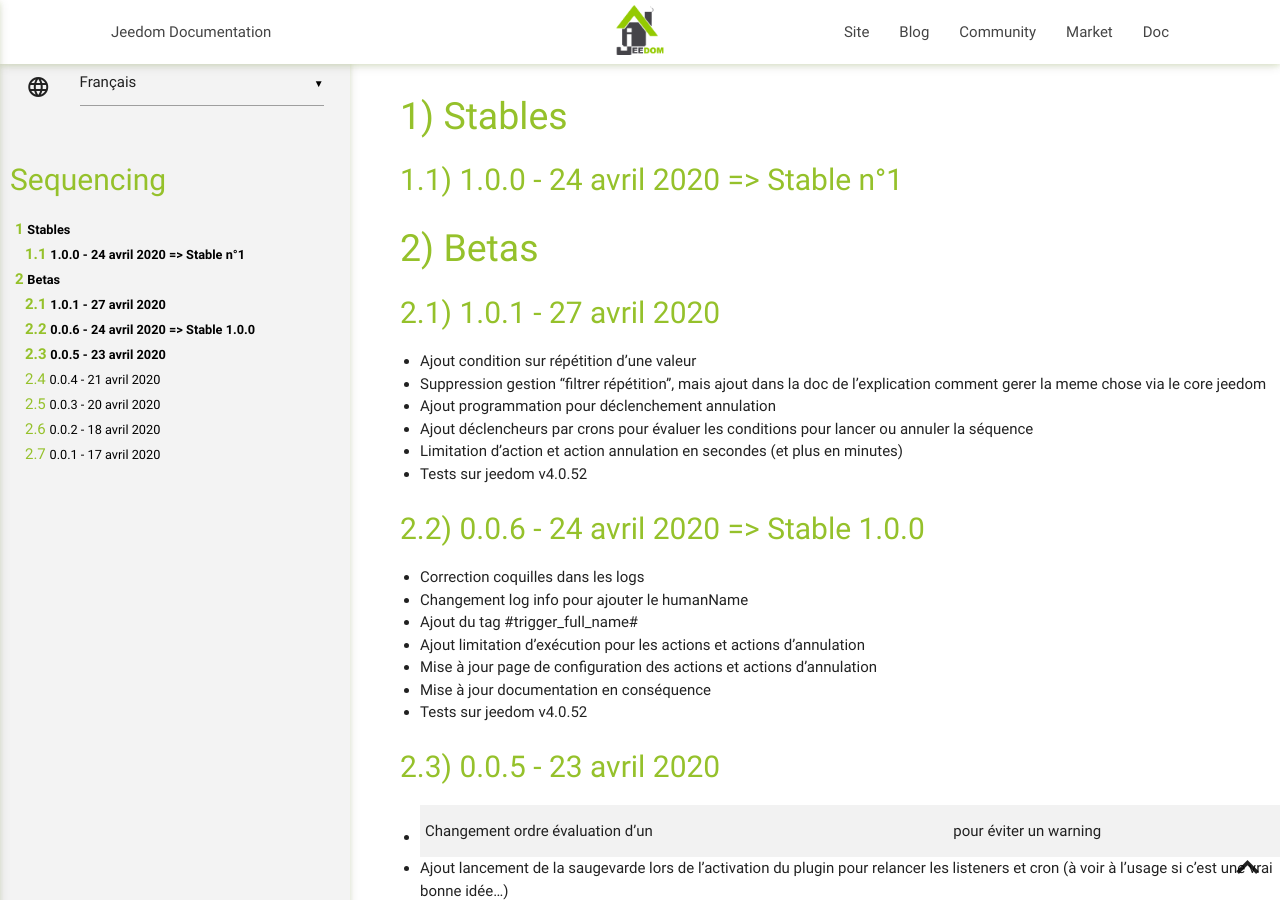
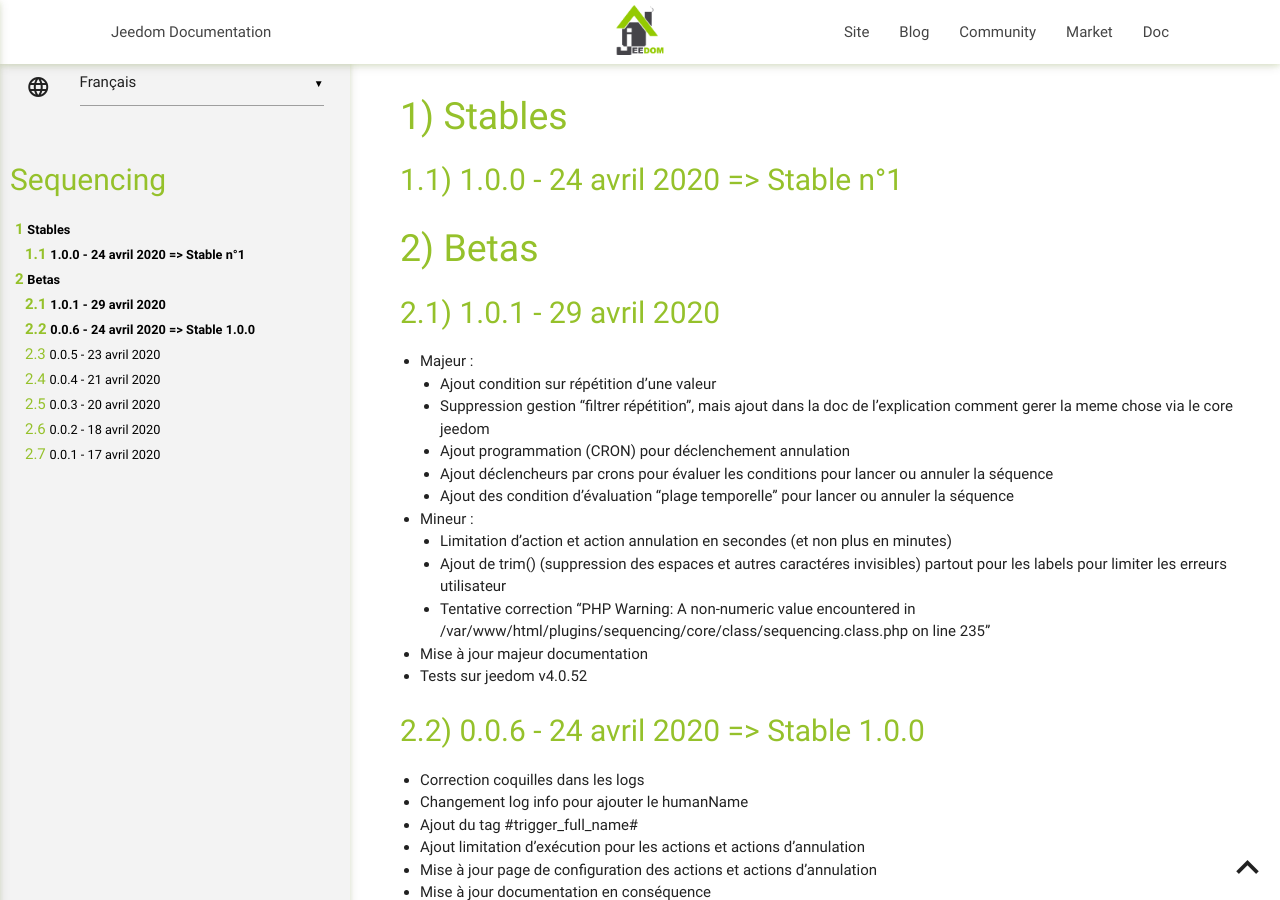
Before and after one commit to AgP42/sequencing, a Jekyll site: the page built from docs/fr_FR/changelog.md, in a window 1280 px wide and 900 px high. Built offline with Jekyll 4.4.1, drawn with Linux system fonts in a browser that asks for light colours; our own code applies the rules of GitHub Pages for plain Markdown files.

Commit message:
relecture

```diff
--- a/docs/fr_FR/changelog.md
+++ b/docs/fr_FR/changelog.md
@@ -5,14 +5,20 @@
 
 # Betas
 
-1.0.1 - 27 avril 2020
+1.0.1 - 29 avril 2020
 ---
 
-* Ajout condition sur répétition d'une valeur
-* Suppression gestion "filtrer répétition", mais ajout dans la doc de l'explication comment gerer la meme chose via le core jeedom
-* Ajout programmation pour déclenchement annulation
-* Ajout déclencheurs par crons pour évaluer les conditions pour lancer ou annuler la séquence
-* Limitation d'action et action annulation en secondes (et plus en minutes)
+* Majeur :
+  * Ajout condition sur répétition d'une valeur
+  * Suppression gestion "filtrer répétition", mais ajout dans la doc de l'explication comment gerer la meme chose via le core jeedom
+  * Ajout programmation (CRON) pour déclenchement annulation
+  * Ajout déclencheurs par crons pour évaluer les conditions pour lancer ou annuler la séquence
+  * Ajout des condition d'évaluation "plage temporelle" pour lancer ou annuler la séquence
+* Mineur :
+  * Limitation d'action et action annulation en secondes (et non plus en minutes)
+  * Ajout de trim() (suppression des espaces et autres caractéres invisibles) partout pour les labels pour limiter les erreurs utilisateur
+  * Tentative correction "PHP Warning: A non-numeric value encountered in /var/www/html/plugins/sequencing/core/class/sequencing.class.php on line 235"
+* Mise à jour majeur documentation
 * Tests sur jeedom v4.0.52
 
 0.0.6 - 24 avril 2020 => Stable 1.0.0
```
Also changed, not shown: docs/fr_FR/todolist.md (+5 -1 lines), 1 other file.
